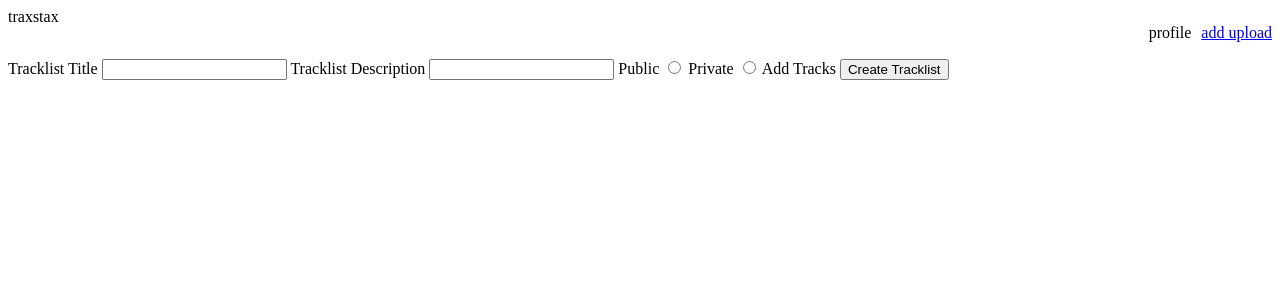
After one commit to rossbuc/traxstax, a Flask app: page /users/1/tracklists/new in a window 1280 px wide. The commit adds this page. Shown: the top 300 px of the page. Run offline with Flask 3, Linux system fonts and the light colour scheme.

Commit message:
Add create new tracklist route

```diff
--- a/controllers/tracklist_controller.py
+++ b/controllers/tracklist_controller.py
@@ -1,4 +1,4 @@
-from flask import Flask, render_template, Blueprint, redirect
+from flask import Flask, render_template, Blueprint, redirect, request
 from models.user import User
 from models.song import Song
 from models.tracklist import Tracklist
@@ -6,3 +6,21 @@ from models.tracklists import Tracklists
 from app import db
 
 tracklist_blueprint = Blueprint("tracklists", __name__)
+
+@tracklist_blueprint.route("/users/<id>/tracklists/new")
+def new_tracklist(id):
+    songs = Song.query.all()
+    return render_template("tracklists/tracklist_new.jinja", songs=songs, id=id)
+
+@tracklist_blueprint.route("/users/<id>/tracklists", methods=['POST'])
+def create_tracklist(id):
+    name = request.form['title']
+    cover_image = request.form['description']
+    user_id = id
+    # songs = request.form['songs']
+    public = "on" in request.form['private_public']
+    tracklist_to_create =  Tracklist(name=name, cover_image=cover_image, user_id=user_id, public=public)
+    print(tracklist_to_create)
+    db.session.add(tracklist_to_create)
+    db.session.commit()
+    return redirect("/users/1/tracklists")
--- /dev/null
+++ b/templates/tracklists/tracklist_new.jinja
@@ -0,0 +1,19 @@
+{% extends 'base.jinja' %} {% block content %}
+    <form action="/users/1/tracklists" method="POST">
+        <label for="title">Tracklist Title</label>
+        <input type="text" name="title" id="title">
+        <label for="description">Tracklist Description</label>
+        <input type="text" name="description" id="description">
+        <label for="public">Public</label>
+        <input type="radio" name="private_public" id="public">
+        <label for="private">Private</label>
+        <input type="radio" name="private_public" id="private">
+        <label for="songs">Add Tracks</label>
+        {# <select name="songs" id="songs" multiple>
+            {% for song in songs %}
+                <option value="{{ song.id }}"> {{ song.name }}</option>
+            {% endfor %}
+        </select> #}
+        <button type="submit">Create Tracklist</button>
+    </form>
+{% endblock %}
--- a/templates/users/user_tracklists.jinja
+++ b/templates/users/user_tracklists.jinja
@@ -1,3 +1,7 @@
 {% extends 'users/user.jinja' %} {% block content_inner %} {{ super() }}
     <h2>Tracklist are gonna go here!</h2>
+    <form action="/users/1/tracklists/new">
+        <button type="submit">New Tracklist</button>
+    </form>
+
 {% endblock %}
```
